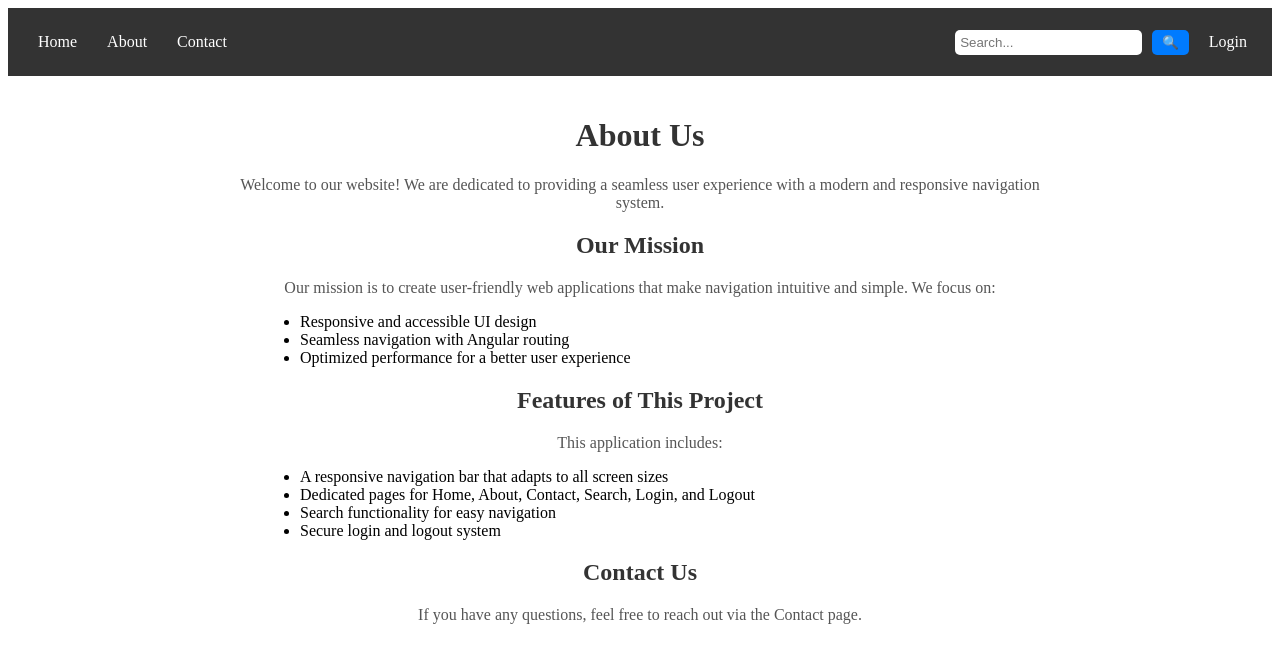
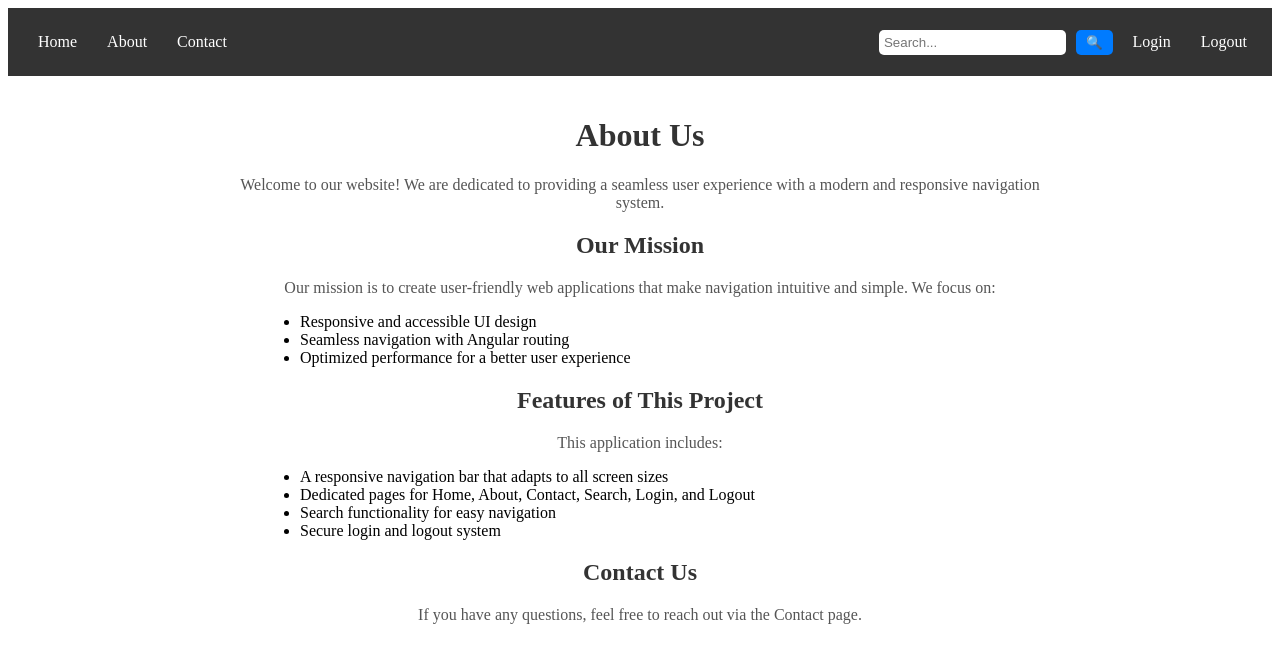
Before and after one commit to pksagar0512/CSE3_Assignment, an Angular app in the folder Assignment/: page /about in a window 1280 px wide. Shown: the top 662 px of the page. Built offline with nearby package versions, Linux system fonts and the light colour scheme.

Commit message:
Updated routing setup and fixed component issues

```diff
--- a/Assignment/src/app/app.component.html
+++ b/Assignment/src/app/app.component.html
@@ -8,6 +8,7 @@
             <input type="text" id="searchInput" placeholder="Search..." />
             <button onclick="search()">🔍</button>
             <a routerLink="login" RouterLinkActive="Active">Login</a>
+            <a routerLink="logout" RouterLinkActive="Active">Logout</a>
             <button class="menu-btn" onclick="toggleMenu()">☰</button>
         </div>
         <div class="mobile-menu" id="mobileMenu">
@@ -15,6 +16,7 @@
             <a routerLink="'about'"RouterLinkActive="Active">About</a>
             <a routerLink="'contact'"RouterLinkActive="Active">Contact</a>
             <a routerLink="login" RouterLinkActive="Active">Login</a>
+            <a routerLink="logout" RouterLinkActive="Active">Logout</a>
         </div>
     </nav>
 
```
Also changed, not shown: Assignment/src/assests/background.jpeg (deleted).
